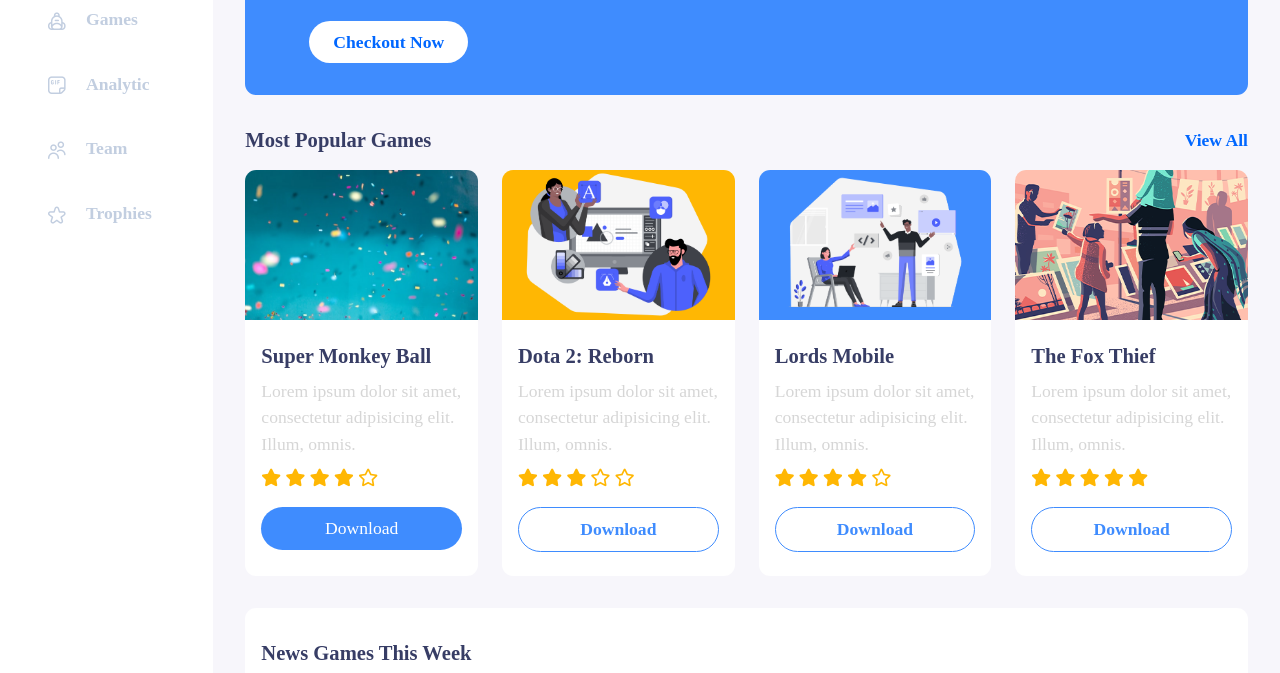
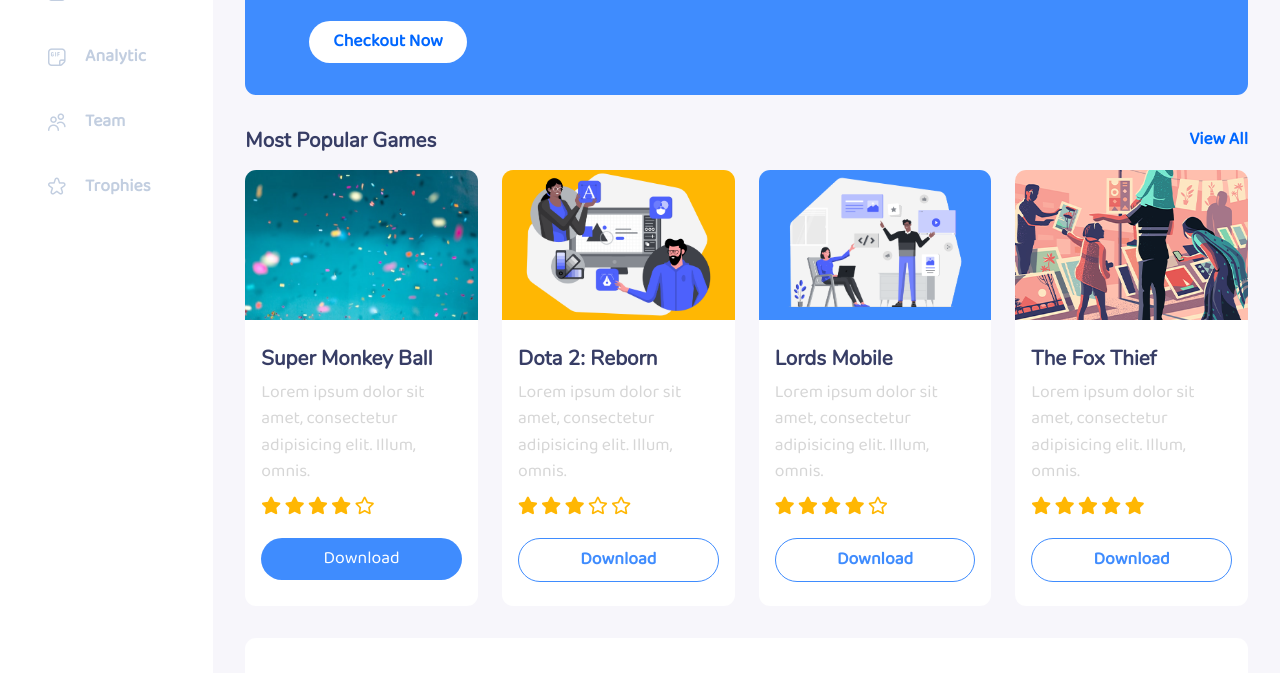
Before and after one commit to detachedsoul/gamebox, a plain HTML site: page index.html in a window 1280 px wide. Shown: the part 301-974 px from the top of the page. Drawn offline with Linux system fonts and the light colour scheme.

Commit message:
Added font files

```diff
--- /dev/null
+++ b/css/fonts.css
@@ -0,0 +1,11 @@
+@font-face {
+    font-family: 'Baloo 2';
+    src: url('../fonts/Baloo 2.ttf') format('truetype');
+    font-display: swap;
+}
+
+@font-face {
+    font-family: 'Nunito';
+    src: url('../fonts/Nunito.ttf') format('truetype');
+    font-display: swap;
+}
--- a/index.html
+++ b/index.html
@@ -7,6 +7,7 @@
     <title>GameBox</title>
     <link rel="stylesheet" href="css/style.css">
     <link rel="stylesheet" href="css/main.css">
+    <link rel="stylesheet" href="css/fonts.css">
     <link rel="stylesheet" href="icons/uicons.css">
     <link rel="stylesheet" href="icons/all.min.css">
 </head>
```
Also changed, not shown: fonts/Baloo 2.ttf (added), fonts/Nunito.ttf (added).
